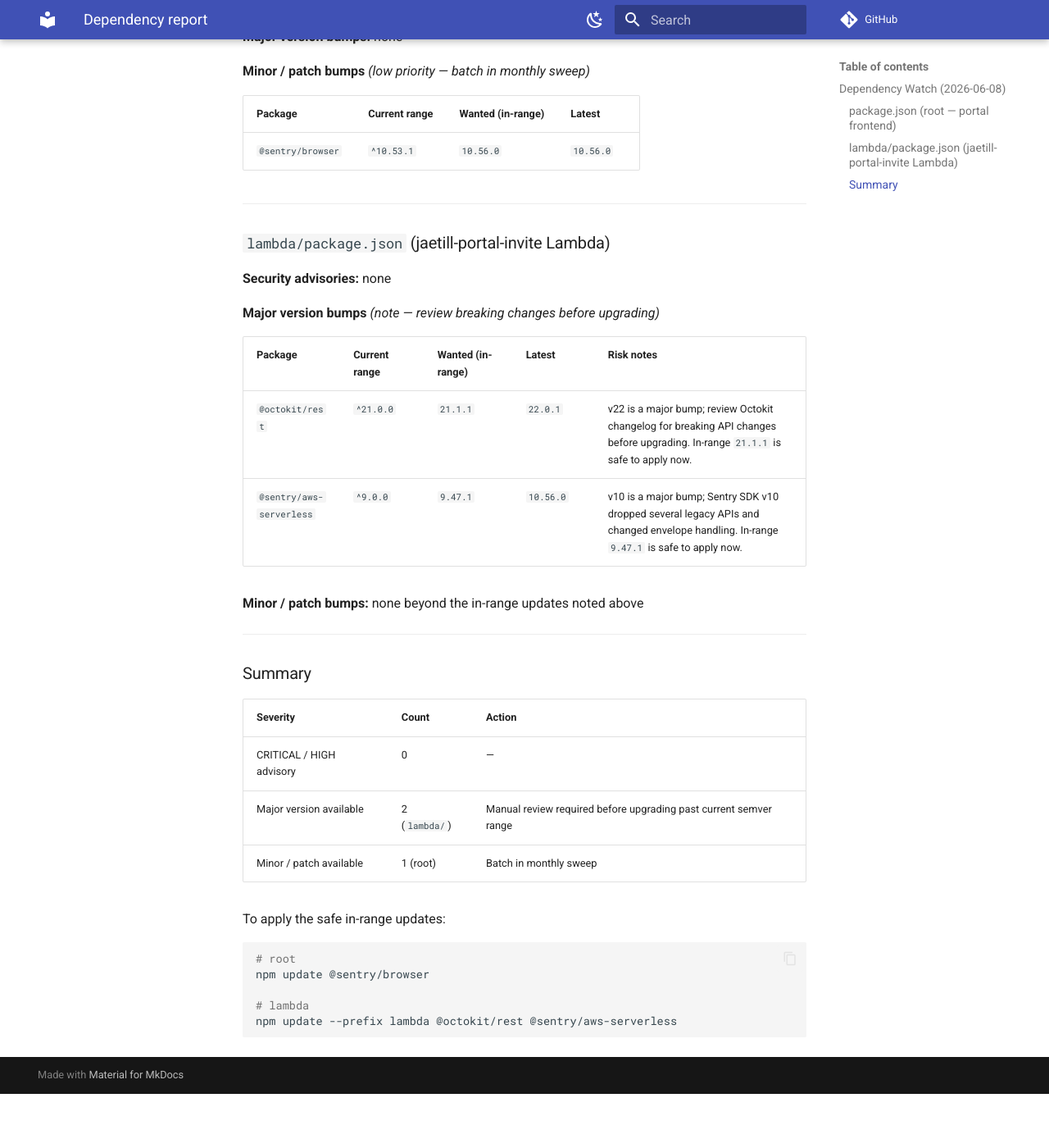
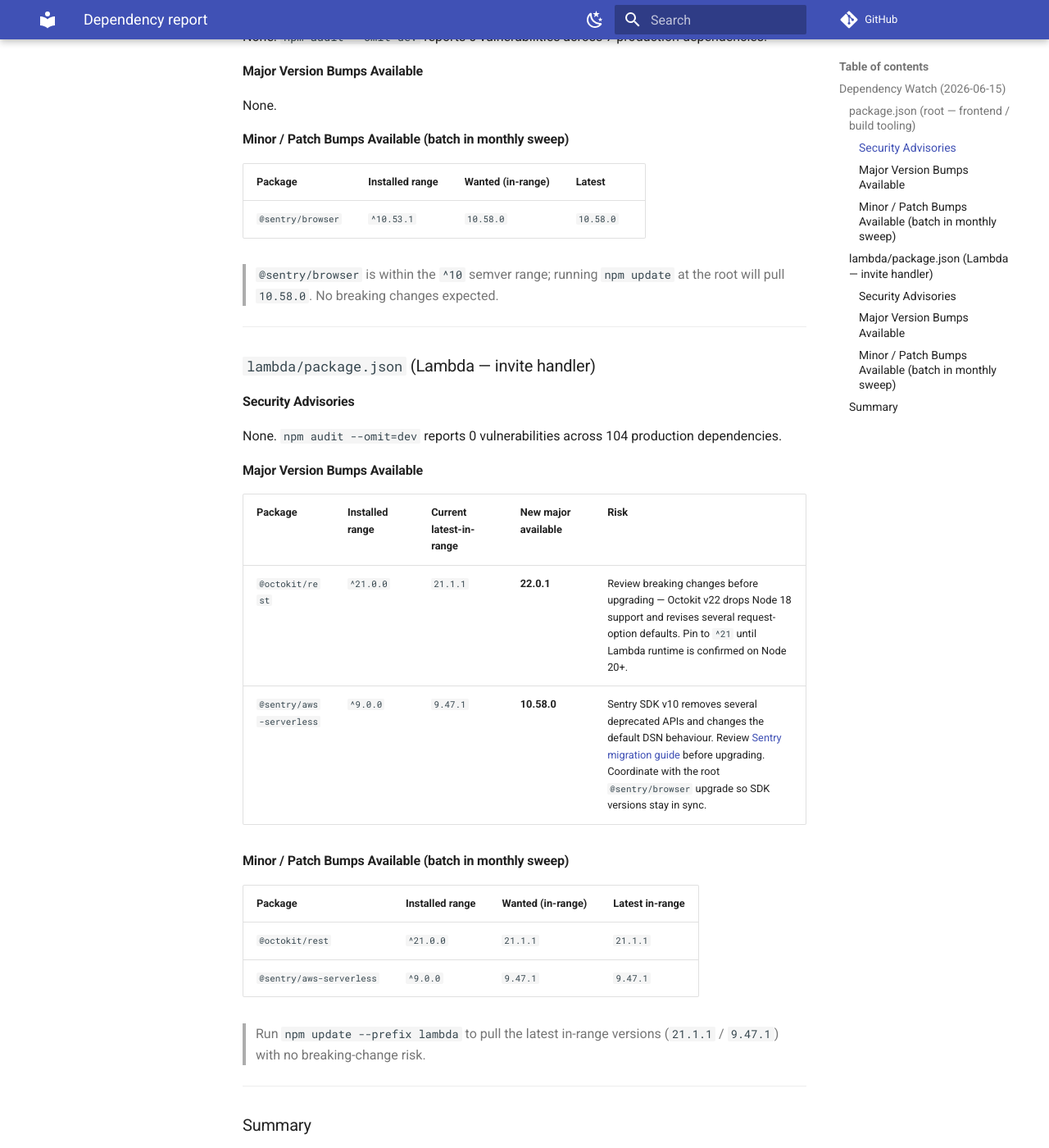
Before and after one commit to jaetill/jaetill-portal, an MkDocs documentation site: the page built from docs/dependency-report.md, in a window 1280 px wide and 1400 px high, scrolled down 443 px. Shown: the whole window at 82% size. Built offline with MkDocs 1.6.1 and Material for MkDocs 9.7.7, drawn with Linux system fonts in a browser that asks for light colours; comment, search, counter and statistics services are not loaded; before the commit the page ends 1777 px from its top, so only the background shows below that; some of the changed text lies outside the part shown.

Commit message:
dep-watch: weekly report 2026-06-15

````diff
--- a/docs/dependency-report.md
+++ b/docs/dependency-report.md
@@ -1,36 +1,48 @@
-## Dependency Watch (2026-06-08)
+## Dependency Watch (2026-06-15)
 
-> Generated by dep-watcher. Covers production dependencies only (`--omit=dev`).
-> No security vulnerabilities found in either manifest.
+Generated by dep-watcher. Covers production dependencies only (`--omit=dev`).
+Security audit results reflect `npm audit --omit=dev` at time of run.
 
 ---
 
-### `package.json` (root — portal frontend)
+### `package.json` (root — frontend / build tooling)
 
-**Security advisories:** none
+#### Security Advisories
+None. `npm audit --omit=dev` reports 0 vulnerabilities across 7 production dependencies.
 
-**Major version bumps:** none
+#### Major Version Bumps Available
+None.
 
-**Minor / patch bumps** _(low priority — batch in monthly sweep)_
+#### Minor / Patch Bumps Available (batch in monthly sweep)
 
-| Package | Current range | Wanted (in-range) | Latest |
+| Package | Installed range | Wanted (in-range) | Latest |
 |---|---|---|---|
-| `@sentry/browser` | `^10.53.1` | `10.56.0` | `10.56.0` |
+| `@sentry/browser` | `^10.53.1` | `10.58.0` | `10.58.0` |
+
+> `@sentry/browser` is within the `^10` semver range; running `npm update` at the root will pull `10.58.0`. No breaking changes expected.
 
 ---
 
-### `lambda/package.json` (jaetill-portal-invite Lambda)
+### `lambda/package.json` (Lambda — invite handler)
 
-**Security advisories:** none
+#### Security Advisories
+None. `npm audit --omit=dev` reports 0 vulnerabilities across 104 production dependencies.
 
-**Major version bumps** _(note — review breaking changes before upgrading)_
+#### Major Version Bumps Available
 
-| Package | Current range | Wanted (in-range) | Latest | Risk notes |
+| Package | Installed range | Current latest-in-range | New major available | Risk |
 |---|---|---|---|---|
-| `@octokit/rest` | `^21.0.0` | `21.1.1` | `22.0.1` | v22 is a major bump; review Octokit changelog for breaking API changes before upgrading. In-range `21.1.1` is safe to apply now. |
-| `@sentry/aws-serverless` | `^9.0.0` | `9.47.1` | `10.56.0` | v10 is a major bump; Sentry SDK v10 dropped several legacy APIs and changed envelope handling. In-range `9.47.1` is safe to apply now. |
+| `@octokit/rest` | `^21.0.0` | `21.1.1` | **22.0.1** | Review breaking changes before upgrading — Octokit v22 drops Node 18 support and revises several request-option defaults. Pin to `^21` until Lambda runtime is confirmed on Node 20+. |
+| `@sentry/aws-serverless` | `^9.0.0` | `9.47.1` | **10.58.0** | Sentry SDK v10 removes several deprecated APIs and changes the default DSN behaviour. Review [Sentry migration guide](https://docs.sentry.io/platforms/javascript/migration/v9-to-v10/) before upgrading. Coordinate with the root `@sentry/browser` upgrade so SDK versions stay in sync. |
 
-**Minor / patch bumps:** none beyond the in-range updates noted above
+#### Minor / Patch Bumps Available (batch in monthly sweep)
+
+| Package | Installed range | Wanted (in-range) | Latest in-range |
+|---|---|---|---|
+| `@octokit/rest` | `^21.0.0` | `21.1.1` | `21.1.1` |
+| `@sentry/aws-serverless` | `^9.0.0` | `9.47.1` | `9.47.1` |
+
+> Run `npm update --prefix lambda` to pull the latest in-range versions (`21.1.1` / `9.47.1`) with no breaking-change risk.
 
 ---
 
@@ -38,15 +50,8 @@
 
 | Severity | Count | Action |
 |---|---|---|
-| CRITICAL / HIGH advisory | 0 | — |
-| Major version available | 2 (`lambda/`) | Manual review required before upgrading past current semver range |
-| Minor / patch available | 1 (root) | Batch in monthly sweep |
+| CRITICAL / HIGH security advisory | 0 | — |
+| Major version bump available | 2 | Review breaking changes; see notes above |
+| Minor / patch bump available | 3 | Batch in next monthly sweep — `npm update` + `npm update --prefix lambda` |
 
-To apply the safe in-range updates:
-```bash
-# root
-npm update @sentry/browser
-
-# lambda
-npm update --prefix lambda @octokit/rest @sentry/aws-serverless
-```
+No immediate security action required.
````
